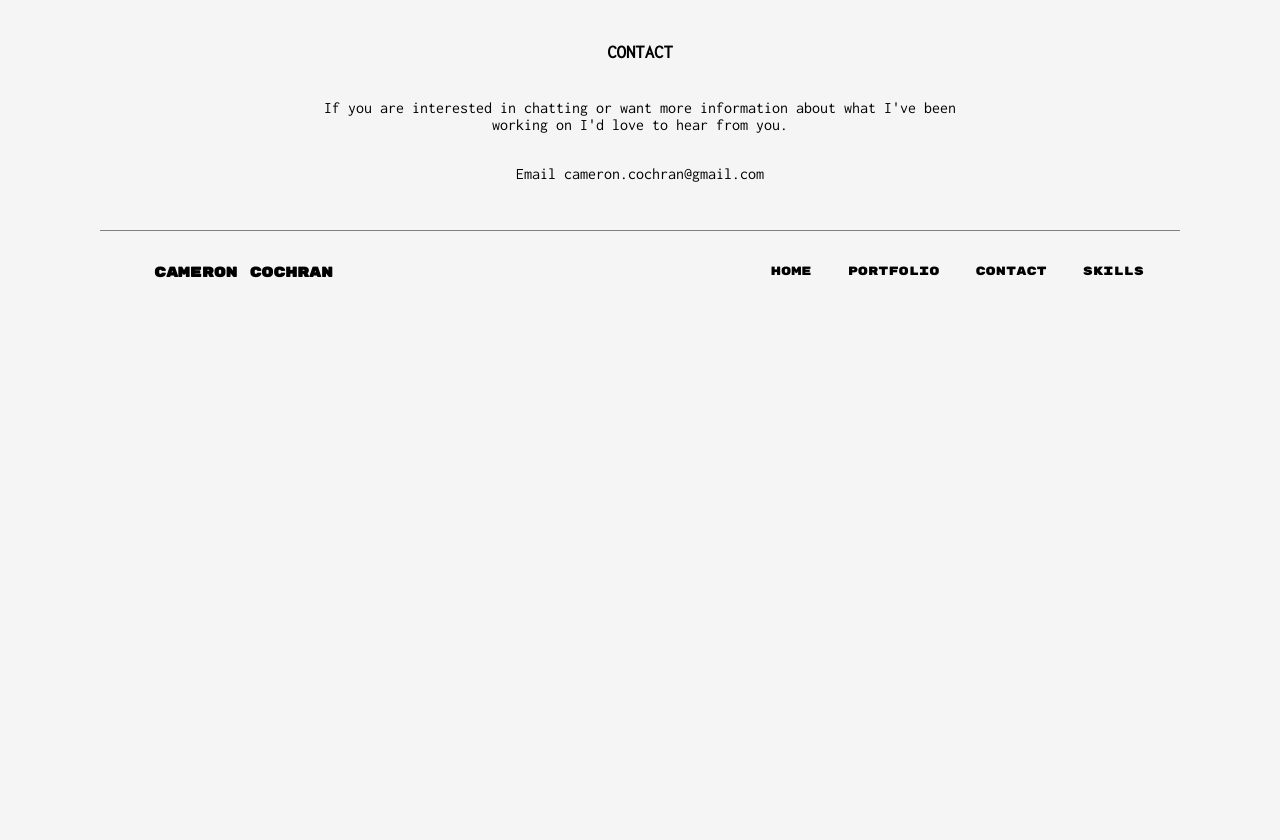
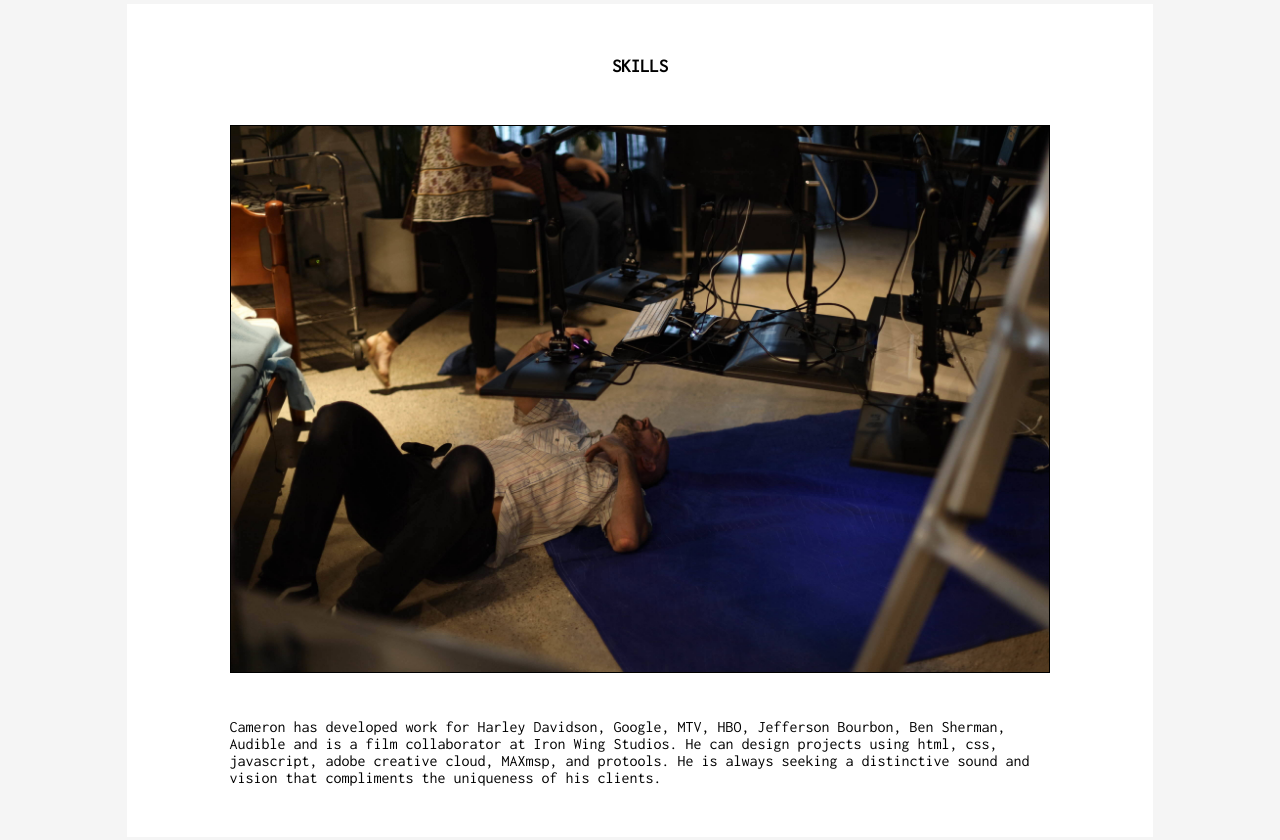
Before and after one commit to musictopeople/project2_responsivelayout, a plain HTML site: page index.html in a window 1280 px wide. Shown: the part 1198-2038 px from the top of the page. Before the commit the page ends 1511 px from the top, so only its background shows below. Drawn offline with Linux system fonts and the light colour scheme.

Commit message:
changes after review from slack

```diff
--- a/css/styles.css
+++ b/css/styles.css
@@ -105,6 +105,7 @@ footer h4 {
 .contact-info {
     font-family: 'Inconsolata', monospace;
     text-align: center;
+    border-top: solid grey .1em;
 }
 
 .contact-info h3 {
@@ -122,20 +123,25 @@ footer h4 {
     margin-bottom: 3em;
 }
 
-.skills-header {
-    text-align: center;
+.skills {
+    font-family: 'Inconsolata', monospace;
+    background-color: white;
+    text-align: left;
 }
 
-.skills {
-    text-align: left;
-    margin-left: 5%;
-    margin-right: 5%;
-    margin-bottom: 5%;
+.skills h3 {
+    text-align: center;
+    padding-top: 5%;
+    padding-bottom: 3%;
 }
 
 .skills-pic {
     width: 80%;
-    margin: 5% 10% 5% 10%;
+    margin: 0% 5% 0% 10%;
+}
+
+.skills p {
+    padding: 2.5% 10% 5% 10%;
 }
 
 /**Media Queries***********/
@@ -324,6 +330,11 @@ footer h4 {
     max-width: 49%;
     }
 
+    .skills {
+        width: 95%;
+        margin: auto;
+    }
+
     .contact-info p {
     padding-left: 20%;
     padding-right: 20%;
--- a/index.html
+++ b/index.html
@@ -11,15 +11,15 @@
 <title>Portfolio</title>
 </head>
 
-<body>
+<body id="home top">
 <header class="clearfix">
     <h1 class="name">CAMERON COCHRAN</h1>
 <nav>
 <ul class="main-nav">
-    <li><a href="#">HOME</a></li>
+    <li><a href="#home">HOME</a></li>
     <li><a href="#portfolio">PORTFOLIO</a></li>
     <li><a href="#contact">CONTACT</a></li>
-    <li><a href="page2.html">SKILLS</a></li>
+    <li><a href="#skills">SKILLS</a></li>
 </ul>
 </nav>
 </header>
@@ -73,6 +73,14 @@
 </div>
 </main>
 
+<div id="skills" class="skills">
+<h3>SKILLS</h3>
+        <img class="skills-pic" src="images/camworking.jpg" alt="cam working on computer">
+        <p>Cameron has developed work for Harley Davidson, Google, MTV, HBO, Jefferson Bourbon, Ben Sherman, Audible and is a film collaborator at Iron Wing Studios.
+            He can design projects using html, css, javascript, adobe creative cloud, MAXmsp, and protools.
+            He is always seeking a distinctive sound and vision that compliments the uniqueness of his clients.</p>
+</div>
+
 <div class="contact-info" id="contact">
 <h3>CONTACT</h3>
 <p>If you are interested in chatting or want more information about what I've been working on I'd love to hear from you.</p>
@@ -85,12 +93,12 @@
 <div class="footer-div">
 <h3>Cameron Cochran</h3>
 <ul class="footer-nav">
-    <li><a href="#">HOME</a></li>
+    <li><a href="#home">HOME</a></li>
     <li><a href="#portfolio">PORTFOLIO</a></li>
     <li><a href="#contact">CONTACT</a></li>
     <li><a href="page2.html">SKILLS</a></li>
 </ul>
-<p class="back-to-top"><a href="#">back to top</a></p>
+<p class="back-to-top"><a href="#top">back to top</a></p>
 
 </div>
 </footer>
```
Also changed, not shown: page2.html (deleted, +0 -29 lines).
